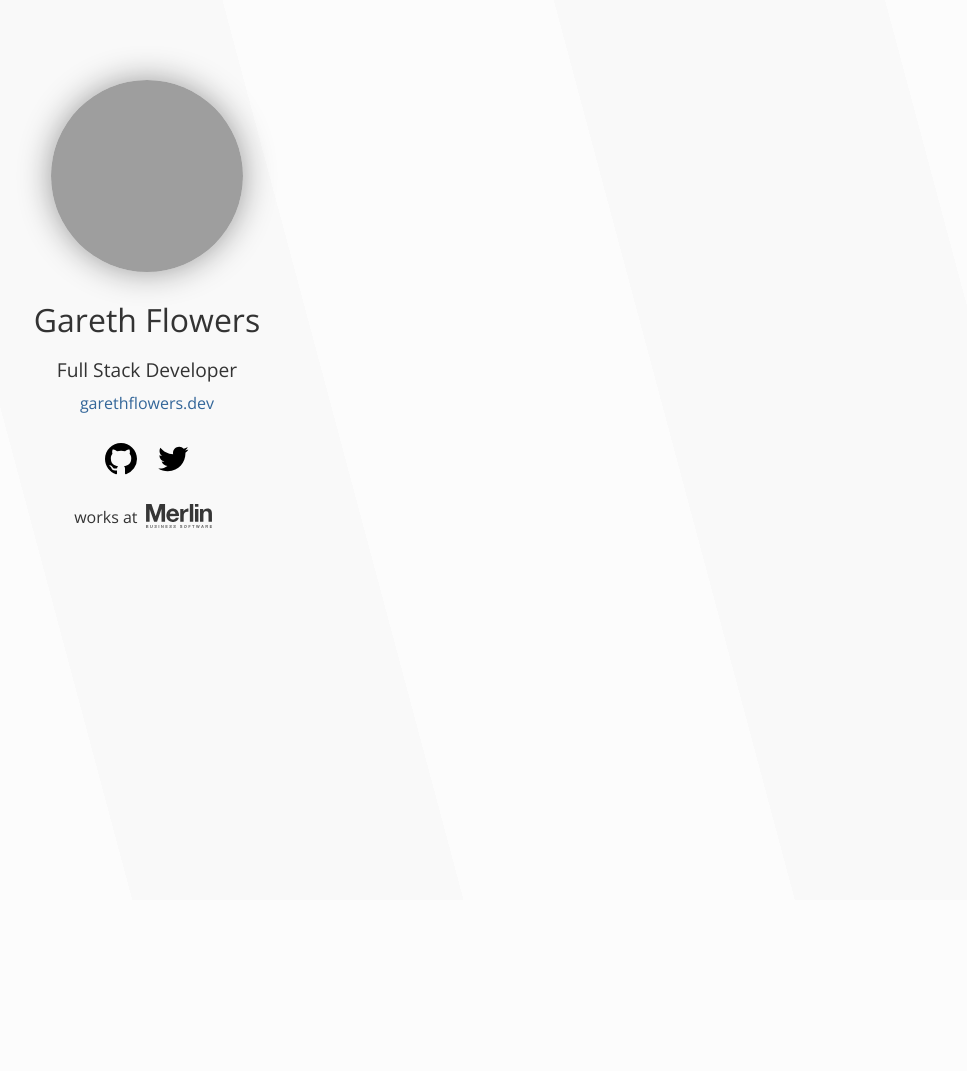
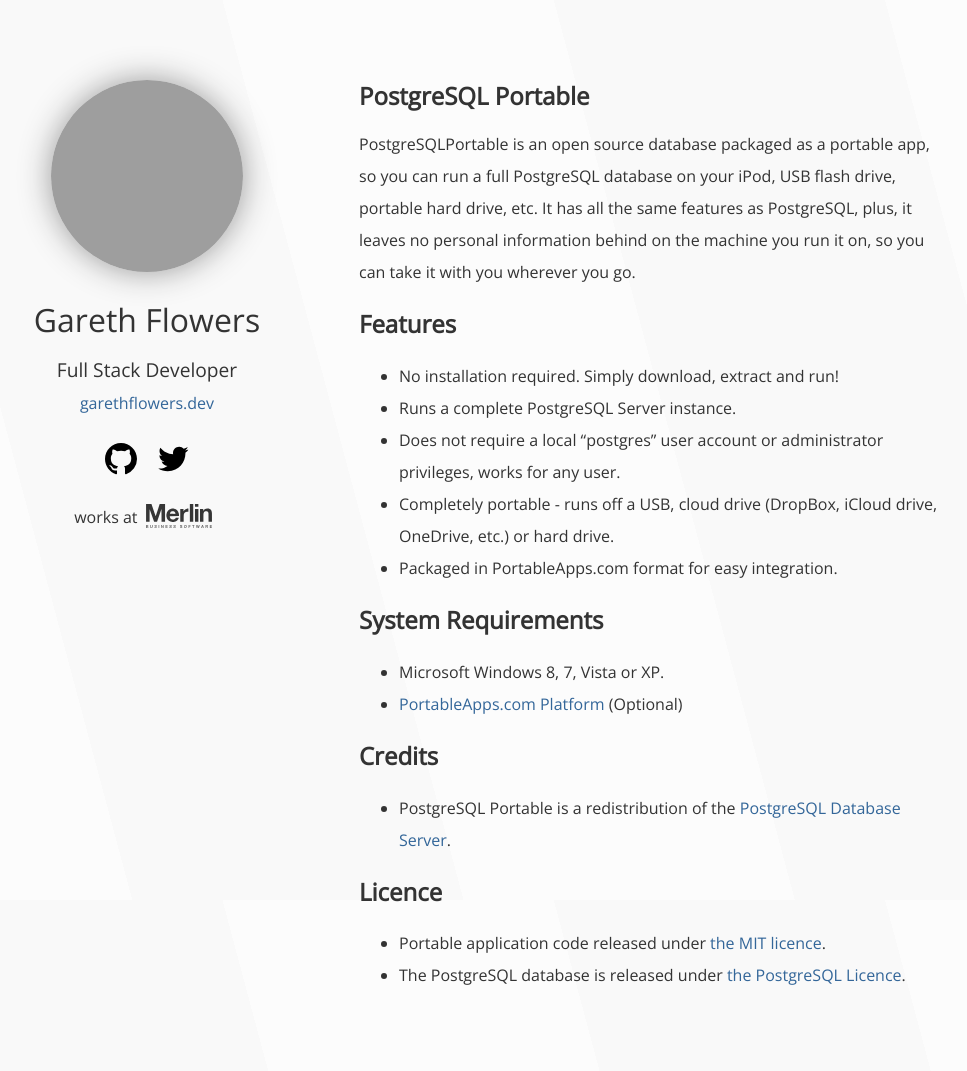
Before and after one commit to garethflowers/garethflowers.github.io, a Jekyll site: the page built from _projects/postgresql-portable.md, in a window 1280 px wide. Shown: the whole page, without its empty margins (199-1166 px from the left). Built offline with Jekyll 4.4.1, drawn with Linux system fonts in a browser that asks for light colours; before the commit the page ends 900 px from its top, so only the background shows below that; grey boxes are pictures that could not be loaded.

Commit message:
feat(): moves postgresl portable lcoally

```diff
--- a/_projects/postgresql-portable.md
+++ b/_projects/postgresql-portable.md
@@ -4,3 +4,40 @@
 permalink: /postgresql-portable/
 title: PostgreSQL Portable
 ---
+
+# PostgreSQL Portable
+
+PostgreSQLPortable is an open source database packaged as a portable app, so you
+can run a full PostgreSQL database on your iPod, USB flash drive, portable hard
+drive, etc. It has all the same features as PostgreSQL, plus, it leaves no
+personal information behind on the machine you run it on, so you can take it
+with you wherever you go.
+
+## Features
+* No installation required. Simply download, extract and run!
+* Runs a complete PostgreSQL Server instance.
+* Does not require a local "postgres" user account or administrator privileges,
+  works for any user.
+* Completely portable - runs off a USB, cloud drive (DropBox, iCloud drive,
+  OneDrive, etc.) or hard drive.
+* Packaged in PortableApps.com format for easy integration.
+
+## System Requirements
+
+* Microsoft Windows 8, 7, Vista or XP.
+* [PortableApps.com Platform][1] (Optional)
+
+## Credits
+
+* PostgreSQL Portable is a redistribution of the
+  [PostgreSQL Database Server][2].
+
+## Licence
+
+* Portable application code released under [the MIT licence][3].
+* The PostgreSQL database is released under [the PostgreSQL Licence][4].
+
+ [1]: http://portableapps.com/download
+ [2]: https://www.postgresql.org
+ [3]: https://raw.githubusercontent.com/garethflowers/postgresql-portable/master/LICENSE
+ [4]: http://www.postgresql.org/about/licence
```
